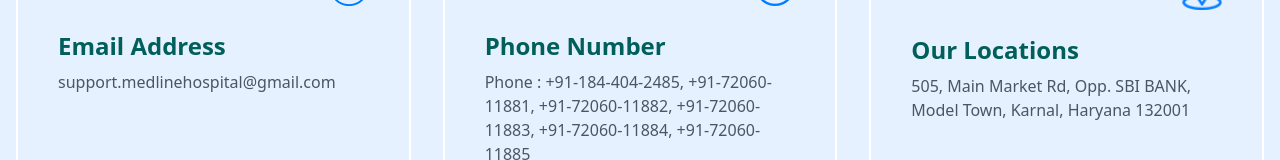
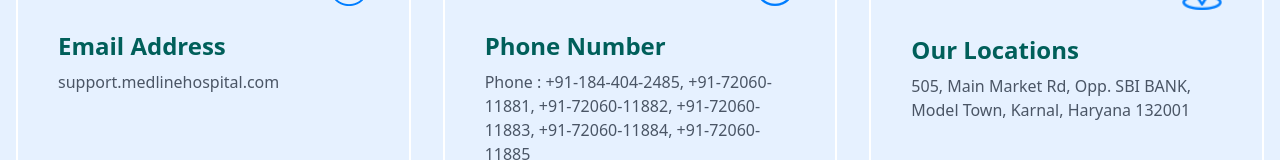
Before and after one commit to anishallindigi-boop/medline, a Next.js app: page /contact-us in a window 1280 px wide. Shown: the part 746-906 px from the top of the page. Built offline with nearby package versions, Linux system fonts and the light colour scheme; no server answers.

Commit message:
Update ContactServiceSection.tsx

```diff
--- a/app/contact-us/ContactServiceSection.tsx
+++ b/app/contact-us/ContactServiceSection.tsx
@@ -26,7 +26,7 @@ export default function ContactServiceSection() {
               Email Address
             </h2>
             <p className="text-gray-600">
-         support.medlinehospital@gmail.com
+        support.medlinehospital.com
             </p>
           </div>
 
```
